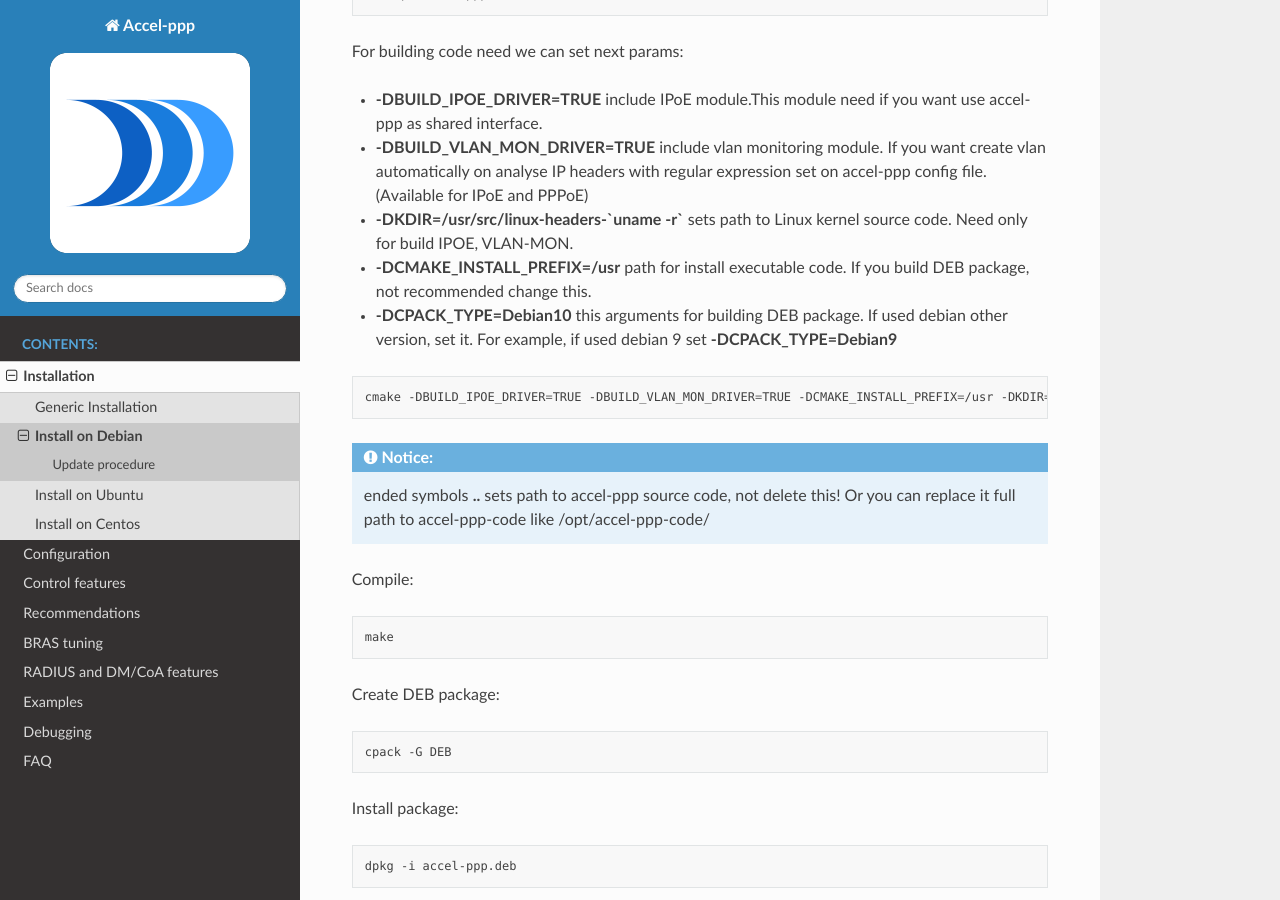
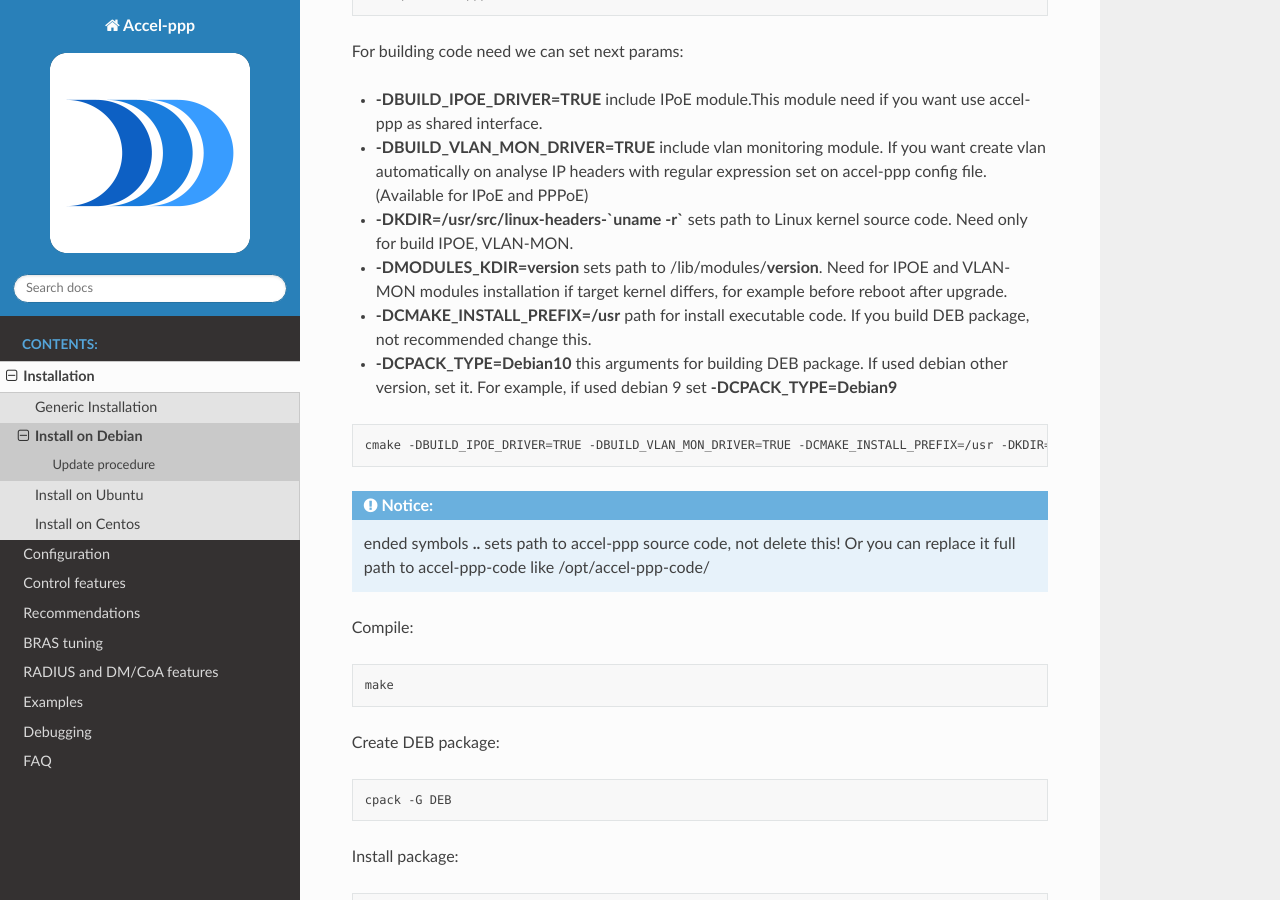
Before and after one commit to accel-ppp/accel-ppp.github.io, a Sphinx documentation site: the page built from doc/installation/debian.rst, in a window 1280 px wide and 900 px high, scrolled down 793 px. Built offline with Sphinx 7.4.7 and the Read the Docs theme 3.1.0, drawn with Linux system fonts in a browser that asks for light colours.

Commit message:
Update debian.rst
Added description to -DMODULES_KDIR option

```diff
--- a/doc/installation/debian.rst
+++ b/doc/installation/debian.rst
@@ -34,6 +34,7 @@ For building code need we can set next params:
 * **-DBUILD_IPOE_DRIVER=TRUE** include IPoE module.This module need if you want use accel-ppp as shared interface.
 * **-DBUILD_VLAN_MON_DRIVER=TRUE** include vlan monitoring module. If you want create vlan automatically on analyse IP headers with regular expression set on accel-ppp config file. (Available for IPoE and PPPoE)
 * **-DKDIR=/usr/src/linux-headers-`uname -r`** sets path to Linux kernel source code. Need only for build IPOE, VLAN-MON.
+* **-DMODULES_KDIR=version** sets path to /lib/modules/**version**. Need for IPOE and VLAN-MON modules installation if target kernel differs, for example before reboot after upgrade.
 * **-DCMAKE_INSTALL_PREFIX=/usr** path for install executable code. If you build DEB package, not recommended change this.
 * **-DCPACK_TYPE=Debian10** this arguments for building DEB package. If used debian other version, set it. For example, if used debian 9 set **-DCPACK_TYPE=Debian9**
 
```
